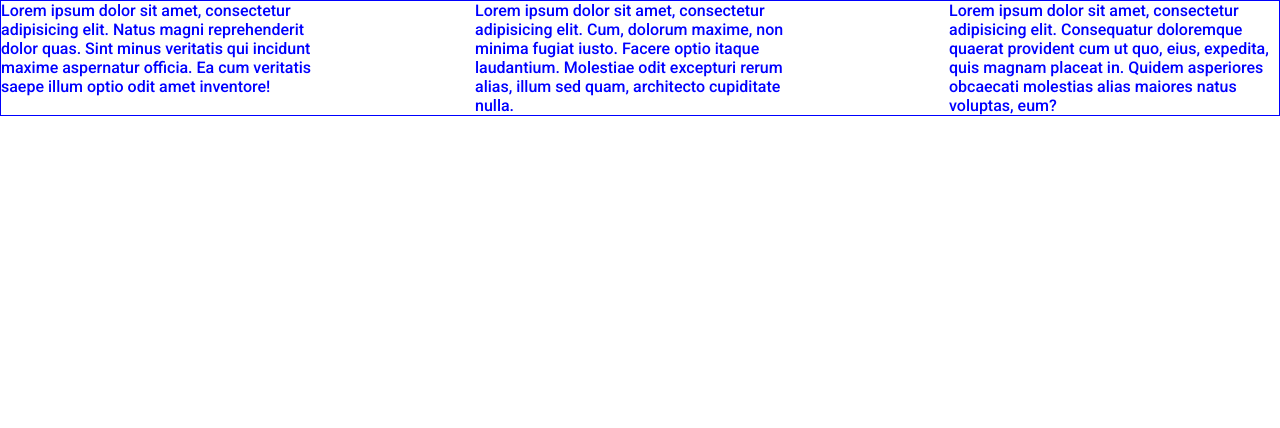
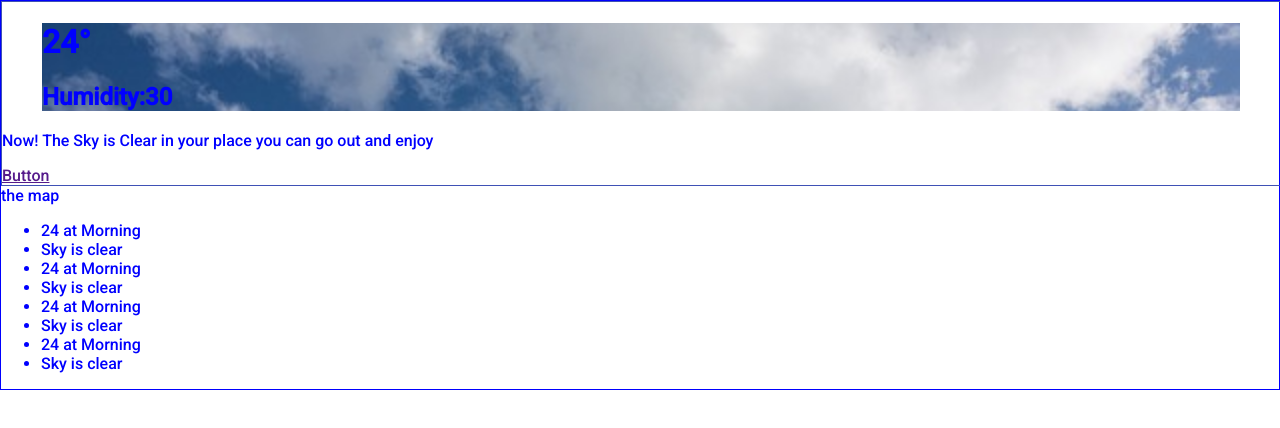
Before and after one commit to ezemans/WeatherNow, a website: page index.html in a window 1280 px wide. Drawn offline with Linux system fonts and the light colour scheme.

Commit message:
Pruebas2

```diff
--- a/css/style.styl
+++ b/css/style.styl
@@ -6,16 +6,32 @@ DarkGray=#454548;
 GrayLight=#fafafa;
 Gray=#f8f8f8;
 Pink=#ff4081;
-.container
+HeightMobile=100vh;
+.TheWeater
 	display flex
 	display -webkit-flex
-	flex-direction row
+	flex-direction column
 	justify-content space-between
 	color blue
 	border 1px solid @color
 	flex-wrap wrap
 	align-self baseline
-	.columna1
-	.columna2
-	.columna3
-		width 330px
+	padding 0
+	.WeatherToday
+		padding 0px
+		width 100%
+		border 1px solid Indigo
+		.Image
+			background url('../img/clouds.jpg') no-repeat center center fixed
+			-webkit-background-size cover
+  			-moz-background-size cover
+  			-o-background-size cover
+  			background-size cover
+			width 100%
+			height 400px
+	.WeatherMap
+	.WeatherNext
+		height HeightMobile
+		border 1px solid Indigo
+		box-sizing border-box
+		font-size 1rem
--- a/index.html
+++ b/index.html
@@ -7,11 +7,34 @@
 	<link rel="stylesheet" href="css/style.css">
 </head>
 <body>
-	<section class="container">
-		<div class="columna1"> Lorem ipsum dolor sit amet, consectetur adipisicing elit. Natus magni reprehenderit dolor quas. Sint minus veritatis qui incidunt maxime aspernatur officia. Ea cum veritatis saepe illum optio odit amet inventore! </div>
-		<div class="columna2"> Lorem ipsum dolor sit amet, consectetur adipisicing elit. Cum, dolorum maxime, non minima fugiat iusto. Facere optio itaque laudantium. Molestiae odit excepturi rerum alias, illum sed quam, architecto cupiditate nulla. </div>
-		<div class="columna3"> Lorem ipsum dolor sit amet, consectetur adipisicing elit. Consequatur doloremque quaerat provident cum ut quo, eius, expedita, quis magnam placeat in. Quidem asperiores obcaecati molestias alias maiores natus voluptas, eum? </div>
+	<section class="TheWeater">
+		<section class="WeatherToday">
+			<article>
+				<figure class="Image">
+					<h1>24°</h1>
+					<h2>Humidity:30</h2>
+				</figure>
+				<div><p>Now! The Sky is Clear in your place you can go out and enjoy<p></div>
+			</article>
+			<a href="">Button</a>
+		</section>
+		<section class="WeatherMap">
+			the map
+		</section>
+		<section class="WeatherNext">
+			<article>
+				<ul>
+					<li>24 at Morning</li>
+					<li>Sky is clear</li>
+					<li>24 at Morning</li>
+					<li>Sky is clear</li>
+					<li>24 at Morning</li>
+					<li>Sky is clear</li>
+					<li>24 at Morning</li>
+					<li>Sky is clear</li>
+				</ul>
+			</article>
+		</section>
 	</section>
-
 </body>
 </html>
```
Also changed, not shown: css/style.css, img/clear.jpg (added), img/clouds.jpg (added), img/raindrops.jpg (added).
